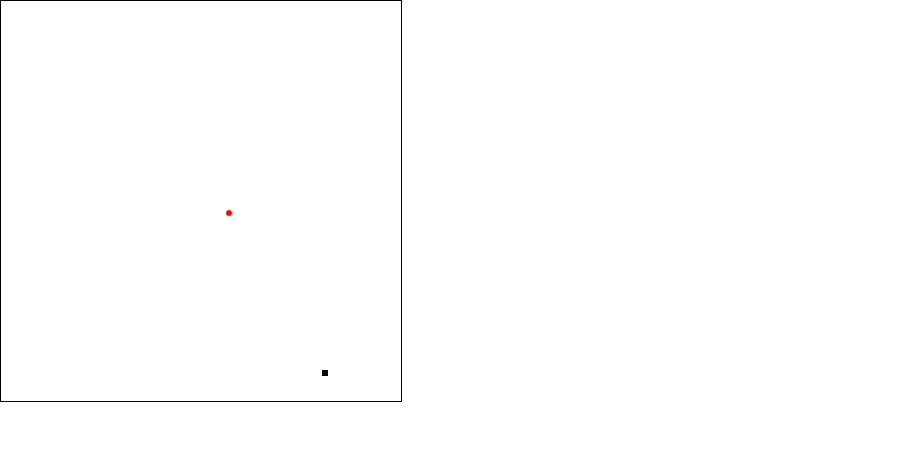
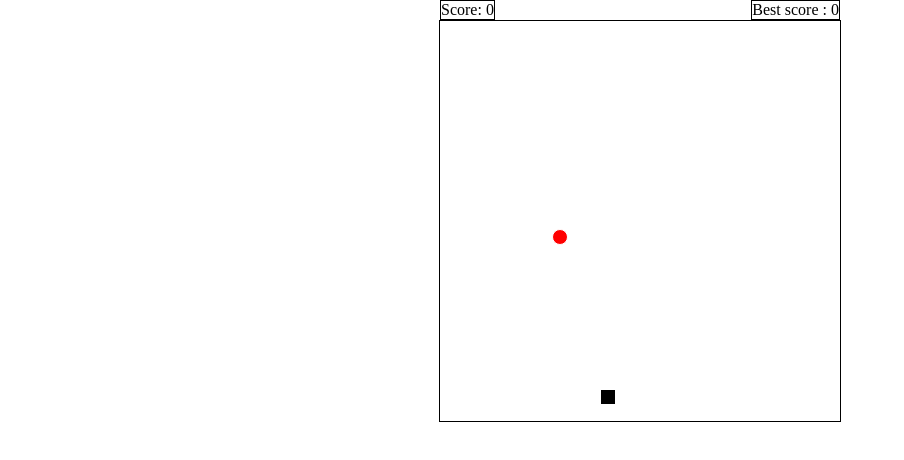
Before and after one commit to i-benjelloun/Snake-game, a plain HTML site: page index.html in a window 1280 px wide. Shown: the whole page, without its empty margins (0-904 px from the left). Drawn offline with Linux system fonts and the light colour scheme.

Commit message:
little change to layout + score tracking

```diff
--- a/index.html
+++ b/index.html
@@ -8,6 +8,10 @@
     <link rel="stylesheet" href="styles.css" />
   </head>
   <body>
+    <div id="informations">
+      <div id="score" class="scores">Score : 0</div>
+      <div id="best-score" class="scores">Best score : 0</div>
+    </div>
     <div class="grid"></div>
     <script src="script.js"></script>
   </body>
--- a/script.js
+++ b/script.js
@@ -5,16 +5,22 @@ window.addEventListener("load", () => {
 let cells = [];
 let snakeElements = [];
 let foodElements = [];
-const gridWidth = 50;
-const gridHeight = 50;
+const gridWidth = 25;
+const gridHeight = 25;
 
 let game = {
   score: 0,
+  bestScore: 0,
   checkGameOver: function () {
     if (snake.checkBite() || snake.checkCollision()) {
       clearInterval(interval);
       alert("Game Over");
     }
+  },
+  updateScore: function () {
+    let scoreElement = document.querySelector("#score");
+    console.log(this.score);
+    scoreElement.textContent = `Score: ${this.score}`;
   },
 };
 
@@ -36,7 +42,6 @@ let snake = {
   initialPosition: Math.floor(Math.random() * (grid.width * grid.height)),
   tailPosition: 0,
   headPosition: 0,
-  score: 0,
   direction: "",
 
   create: function () {
@@ -100,9 +105,10 @@ let snake = {
     if (eat) {
       this.grow();
       food.updatePosition();
-      this.score += 1;
-      console.log(this.score);
+      game.score += 1;
+      // console.log(game.score);
     }
+    return eat;
   },
 
   checkBite: function () {
@@ -165,4 +171,5 @@ let interval = setInterval(() => {
   snake.move();
   game.checkGameOver();
   snake.checkFood();
+  game.updateScore();
 }, 200);
--- a/styles.css
+++ b/styles.css
@@ -14,8 +14,8 @@
 
 .cell {
   border: 0.1pt solid white;
-  height: 8px;
-  width: 8px;
+  height: 16px;
+  width: 16px;
 }
 
 .snake {
@@ -26,3 +26,20 @@
   background-color: red;
   border-radius: 50%;
 }
+
+body {
+  display: flex;
+  flex-direction: column;
+  justify-content: space-around;
+  align-items: center;
+}
+
+.scores {
+  border: 1pt black solid;
+}
+
+#informations {
+  display: flex;
+  justify-content: space-between;
+  width: 400px;
+}
```
